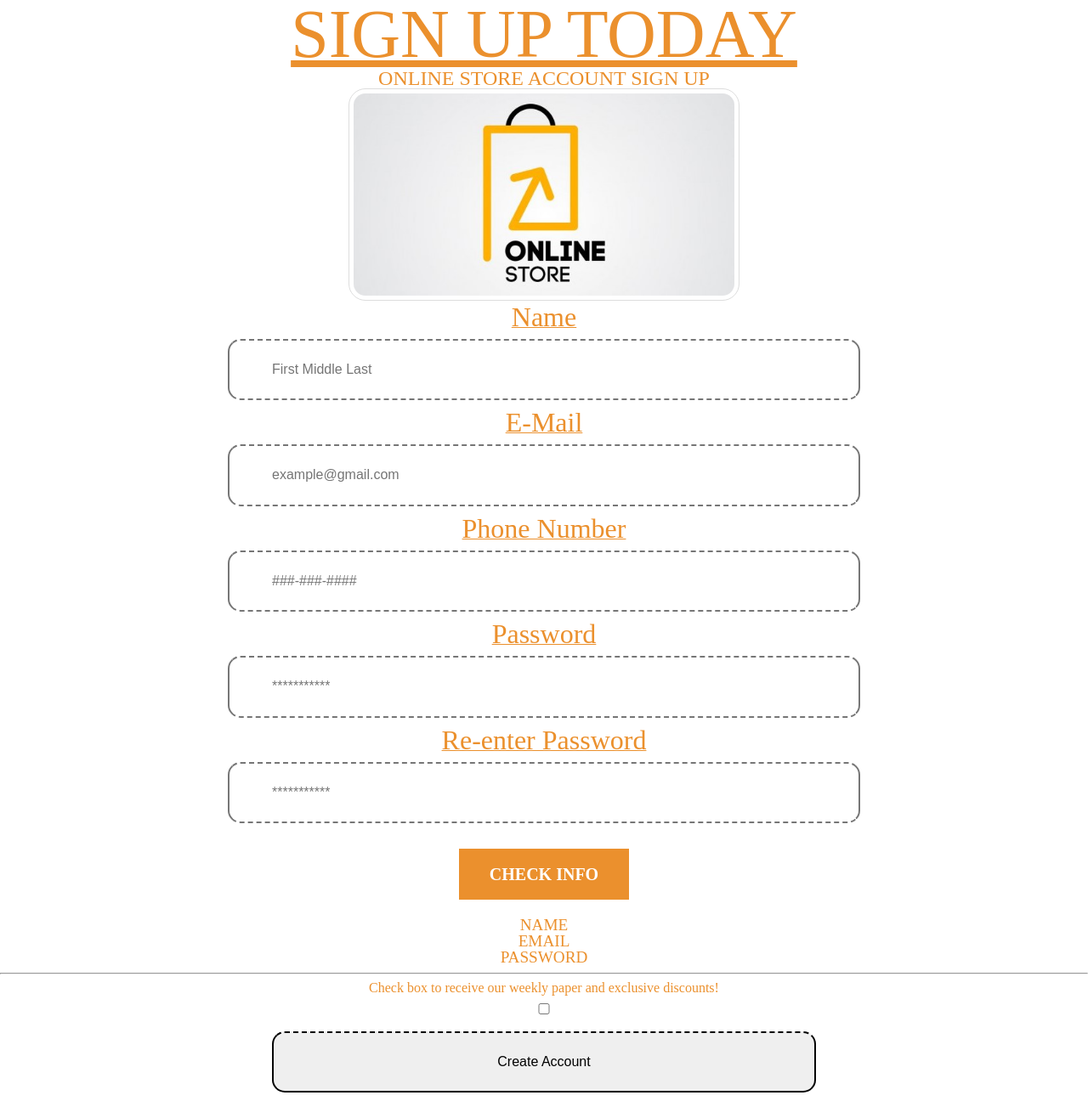
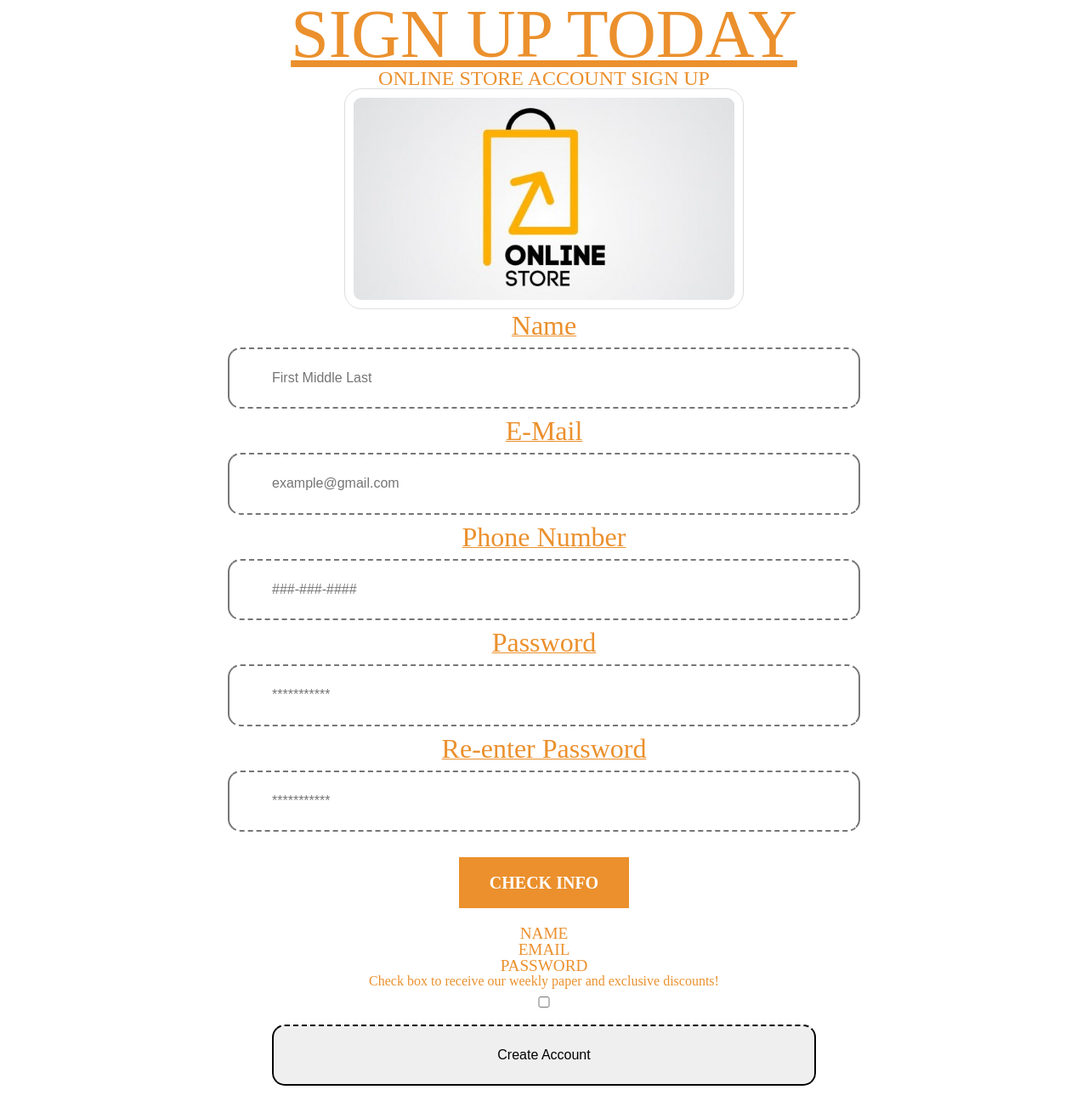
Before and after one commit to ITMD362-dportales/Project-1, a plain HTML site: page index.html in a window 1280 px wide. Shown: the whole page at 85% size. Drawn offline with Linux system fonts and the light colour scheme.

Commit message:
css spacing

```diff
--- a/css/style.css
+++ b/css/style.css
@@ -1,3 +1,7 @@
+/*
+Modular scale
+*/
+
 body {
   text-align: center;
   color: #0dbc78;
@@ -42,7 +46,7 @@ input[type=submit] {
   width: 85%;
   border-radius: 10px;
   border: 1px solid #ddd;
-	padding: 5px;
+  padding: 10px;
 }
 
 #entrybutton{
@@ -72,15 +76,15 @@ input {
   border-left-style: solid;
 }
 
-#entrybutton{
-	background-color: #eb902d
-}
-
 .pic{
   width: 35%;
   border-radius: 20px;
   border: 1px solid #ddd;
-	padding: 5px;
+  padding: 10px;
+}
+
+#entrybutton{
+  background-color: #eb902d
 }
 }
 
@@ -88,12 +92,14 @@ input {
 body {
   color: #ca1c36;
 }
+
 .pic {
   width: 85%;
   border-radius: 10px;
   border: 1px solid #ddd;
-	padding: 5px;
+  padding: 10px;
 }
+
 #entrybutton{
   background-color: #ca1c36
 }
--- a/index.html
+++ b/index.html
@@ -46,7 +46,6 @@
 	<p id="nameout">NAME</p>
 	<p id="emailout">EMAIL</p>
 	<p id="passout">PASSWORD</p>
-	<hr/>
 
 	<h3>Check box to receive our weekly paper and exclusive discounts!</h3>
 	<input type="checkbox" name="agree">
```
Lines whose indentation alone changed are shown as unchanged.
